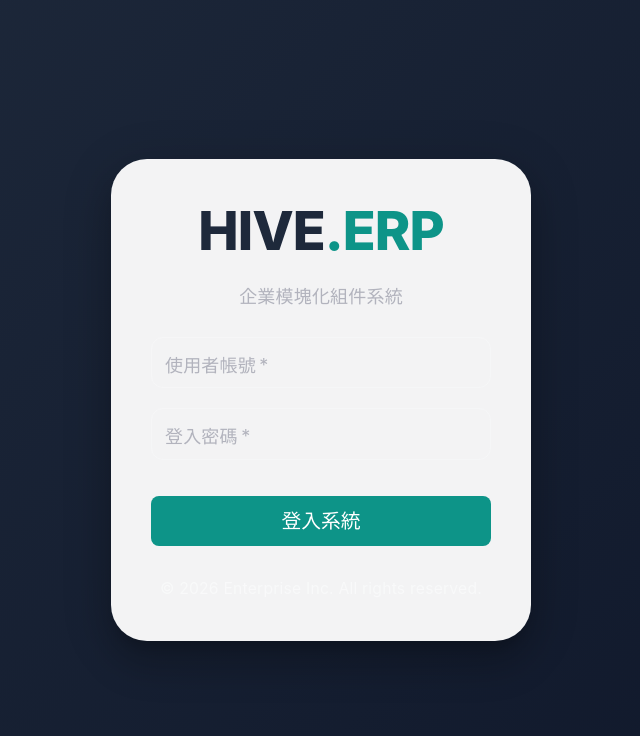
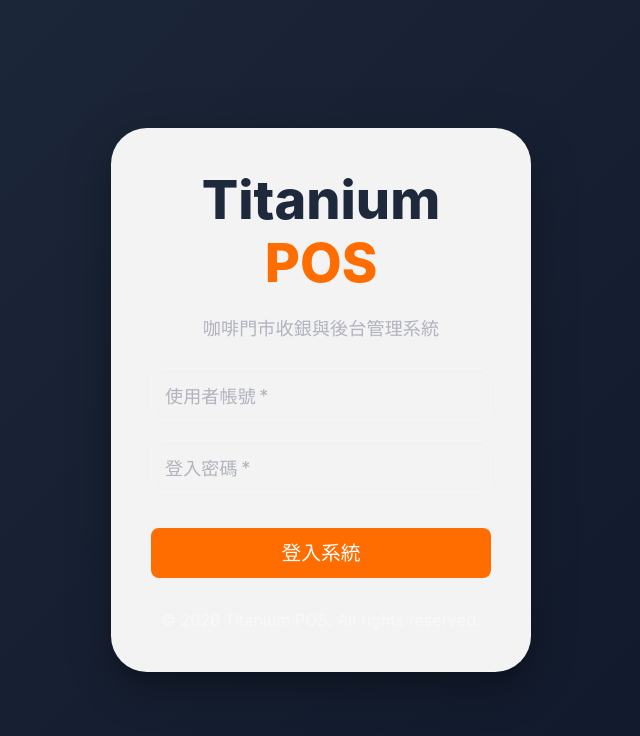
Before and after one commit to billwei1107/POS-system, a React (Vite) app in the folder frontend-web/: page /login in a window 1280 px wide. Shown: the top 736 px of the page, without its empty margins (319-959 px from the left). Built offline with nearby package versions, Linux system fonts and the light colour scheme; no server answers.

Commit message:
fix(auth): replace template login branding

```diff
--- a/frontend-web/src/features/auth/components/LoginForm.tsx
+++ b/frontend-web/src/features/auth/components/LoginForm.tsx
@@ -1,5 +1,6 @@
 import { useState } from 'react';
 import { Box, TextField, Button, CircularProgress, Alert } from '@mui/material';
+import { APP_BRAND, LOGIN_COPY } from '@shared/config/appBrand';
 import { useLogin } from '../hooks/useLogin';
 
 /**
@@ -23,7 +24,7 @@ export const LoginForm = () => {
             {error && <Alert severity="error">{error}</Alert>}
 
             <TextField
-                label="使用者帳號"
+                label={LOGIN_COPY.usernameLabel}
                 variant="outlined"
                 value={username}
                 onChange={(e) => setUsername(e.target.value)}
@@ -32,7 +33,7 @@ export const LoginForm = () => {
             />
 
             <TextField
-                label="登入密碼"
+                label={LOGIN_COPY.passwordLabel}
                 type="password"
                 variant="outlined"
                 value={password}
@@ -51,16 +52,16 @@ export const LoginForm = () => {
                     height: 50,
                     fontSize: '1.1rem',
                     fontWeight: 'bold',
-                    backgroundColor: '#0d9488',
+                    backgroundColor: APP_BRAND.colors.accent,
                     transition: 'all 0.2s',
                     '&:hover': {
-                        backgroundColor: '#0f766e',
+                        backgroundColor: APP_BRAND.colors.accentHover,
                         transform: 'translateY(-2px)',
                         boxShadow: 4
                     }
                 }}
             >
-                {loading ? <CircularProgress size={24} color="inherit" /> : '登入系統'}
+                {loading ? <CircularProgress size={24} color="inherit" /> : LOGIN_COPY.submitLabel}
             </Button>
         </Box>
     );
--- a/frontend-web/src/features/auth/pages/LoginPage.tsx
+++ b/frontend-web/src/features/auth/pages/LoginPage.tsx
@@ -1,6 +1,7 @@
 import { Box, Paper, Typography } from '@mui/material';
 import { Navigate, useLocation } from 'react-router-dom';
 import { useAuthStore } from '@shared/store/authStore';
+import { APP_BRAND } from '@shared/config/appBrand';
 import { LoginForm } from '../components/LoginForm';
 
 const DEFAULT_REDIRECT_PATH = '/pos/register';
@@ -49,17 +50,27 @@ export const LoginPage = () => {
                     backdropFilter: 'blur(10px)'
                 }}
             >
-                <Typography variant="h3" component="h1" gutterBottom align="center" sx={{ fontWeight: 800, color: '#1e293b', letterSpacing: -1 }}>
-                    HIVE<span style={{ color: '#0d9488' }}>.ERP</span>
+                <Typography
+                    variant="h3"
+                    component="h1"
+                    gutterBottom
+                    align="center"
+                    aria-label={APP_BRAND.productName}
+                    sx={{ fontWeight: 800, color: '#1e293b', letterSpacing: 0 }}
+                >
+                    {APP_BRAND.productNameParts.primary}
+                    <Box component="span" sx={{ color: APP_BRAND.colors.accent }}>
+                        {APP_BRAND.productNameParts.accent}
+                    </Box>
                 </Typography>
                 <Typography variant="subtitle1" align="center" color="text.secondary" sx={{ mb: 3 }}>
-                    企業模塊化組件系統
+                    {APP_BRAND.subtitle}
                 </Typography>
 
                 <LoginForm />
 
                 <Typography variant="body2" align="center" color="text.disabled" sx={{ mt: 4 }}>
-                    © 2026 Enterprise Inc. All rights reserved.
+                    {APP_BRAND.copyright}
                 </Typography>
             </Paper>
         </Box>
--- /dev/null
+++ b/frontend-web/src/shared/config/appBrand.ts
@@ -0,0 +1,25 @@
+/**
+ * @file appBrand.ts
+ * @description 應用程式品牌文字設定 / Application brand copy configuration
+ * @description_en Centralizes POS brand labels used by shared entry pages
+ * @description_zh 集中管理共用入口頁使用的 POS 品牌文案
+ */
+export const APP_BRAND = {
+  productName: 'Titanium POS',
+  productNameParts: {
+    primary: 'Titanium',
+    accent: ' POS',
+  },
+  subtitle: '咖啡門市收銀與後台管理系統',
+  copyright: '© 2026 Titanium POS. All rights reserved.',
+  colors: {
+    accent: '#FF6D00',
+    accentHover: '#E85F00',
+  },
+} as const;
+
+export const LOGIN_COPY = {
+  usernameLabel: '使用者帳號',
+  passwordLabel: '登入密碼',
+  submitLabel: '登入系統',
+} as const;
```
Also changed, not shown: 1 other file (tests, documents, lock files or other folders).
